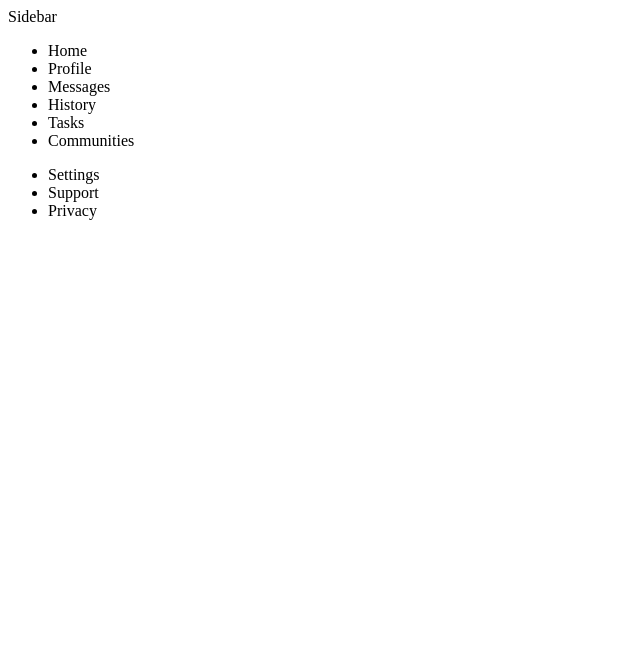
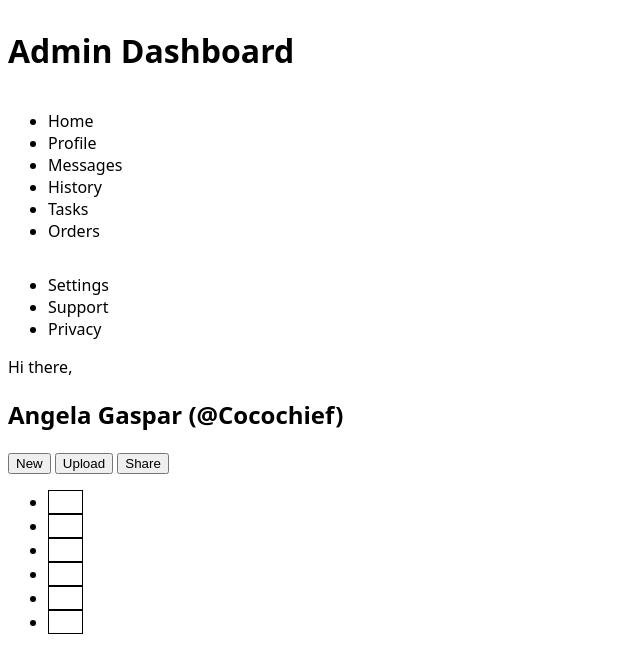
Before and after one commit to AIessi/apprenticeship, a plain HTML site: page the-odin-project/Admin Dashboard/index.html in a window 1280 px wide. Shown: the whole page, without its empty margins (0-640 px from the left). Drawn offline with Linux system fonts and the light colour scheme.

Commit message:
basic content added - needs styling

```diff
--- a/the-odin-project/Admin Dashboard/index.html
+++ b/the-odin-project/Admin Dashboard/index.html
@@ -7,27 +7,47 @@
     <title>Admin Dashboard</title>
 </head>
 <body>
-    <div class="container">
-        <div class="sidebar">Sidebar</div>
-        <div class="navbar"></div>
-        <ul class="nav-list">
-            <li>Home</li>
-            <li>Profile</li>
-            <li>Messages</li>
-            <li>History</li>
-            <li>Tasks</li>
-            <li>Communities</li>
-        </ul>
-        <ul class="setting-bar">
-            <li>Settings</li>
-            <li>Support</li>
-            <li>Privacy</li>
+    <div class="sidebar-container">
+        <h1>Admin Dashboard</h1>
+        <ul class="sidebar-list">
+            <li class="sidebar-item">Home</li>
+            <li class="sidebar-item">Profile</li>
+            <li class="sidebar-item">Messages</li>
+            <li class="sidebar-item">History</li>
+            <li class="sidebar-item">Tasks</li>
+            <li class="sidebar-item">Orders</li>
         </ul>
 
-        <div class="header">
-            <div class="top-header">
-                <div class="search-bar"></div>
-            </div>
+        <ul class="sidebar-settings-list">
+            <li class="sidebar-item">Settings</li>
+            <li class="sidebar-item">Support</li>
+            <li class="sidebar-item">Privacy</li>
+        </ul>
+    </div>
+    <div class="top-container">
+        <div class="greeting">
+            Hi there,
+            <h2>Angela Gaspar (@Cocochief)</h2>
+        </div>
+        <div class="actions">
+            <button class="action-button">New</button>
+            <button class="action-button">Upload</button>
+            <button class="action-button">Share</button>
+        </div>
+    </div>
+    <div class="main-container">
+        <div class="project-container">
+            <ul class="projects">
+                <li class="project-item"></li>
+                <li class="project-item"></li>
+                <li class="project-item"></li>
+                <li class="project-item"></li>
+                <li class="project-item"></li>
+                <li class="project-item"></li>
+            </ul>
+        </div>
+        <div class="announcements">
+
         </div>
     </div>
 </body>
--- a/the-odin-project/Admin Dashboard/style.css
+++ b/the-odin-project/Admin Dashboard/style.css
@@ -0,0 +1,27 @@
+html {
+    font-family: system-ui, -apple-system, BlinkMacSystemFont, 'Segoe UI', Roboto, Oxygen, Ubuntu, Cantarell, 'Open Sans', 'Helvetica Neue', sans-serif;
+}
+
+.sidebar-container {
+    display: flex;
+    flex-direction: column;
+}
+
+.top-container {
+    display: flex;
+    flex-direction: column;
+}
+
+.main-container{
+    display: grid;
+}
+
+.project-container {
+    display: grid;
+    grid-template-columns: 75px 75px;
+    grid-template-rows: 75px 75 75px;
+}
+
+.project-item {
+    border: 1px solid black;
+}
```
